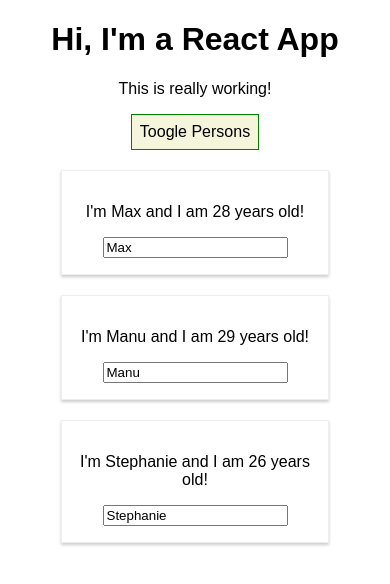
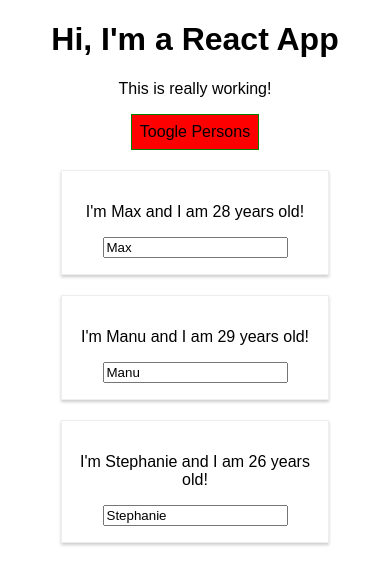
Before and after one commit to ArtCortijo/react-guide, a React (Create React App) app: page / in a window 390 px wide. Shown: the top 584 px of the page. Built offline with nearby package versions, Linux system fonts and the light colour scheme.

Commit message:
Using Radium with media queries

```diff
--- a/src/App.js
+++ b/src/App.js
@@ -1,5 +1,7 @@
 import React, { Component } from 'react';
 import './App.css';
+// Radium is for pseudo selectors
+import Radium, { StyleRoot } from 'radium';
 import Person from './Person/Person';
 
 class App extends Component {
@@ -60,6 +62,11 @@
       font: 'inherit',
       border: '1px solid green',
       padding: '8px',
+      cursor: 'pointer',
+      ':hover': {
+        backgroundColor: 'lightgreen',
+        color: 'black',
+      },
     };
 
     let persons = null;
@@ -82,9 +89,16 @@
           })}
         </div>
       );
+
+      style.backgroundColor = 'red';
+      style[':hover'] = {
+        backgroundColor: 'lightred',
+        color: 'black',
+      };
     }
 
     return (
+      <StyleRoot>
         <div className='App'>
           <h1>Hi, I'm a React App</h1>
           <p>This is really working!</p>
@@ -93,8 +107,9 @@
           </button>
           {persons}
         </div>
+      </StyleRoot>
     );
   }
 }
 
-export default App;
+export default Radium(App);
```
Lines whose indentation alone changed are shown as unchanged.
